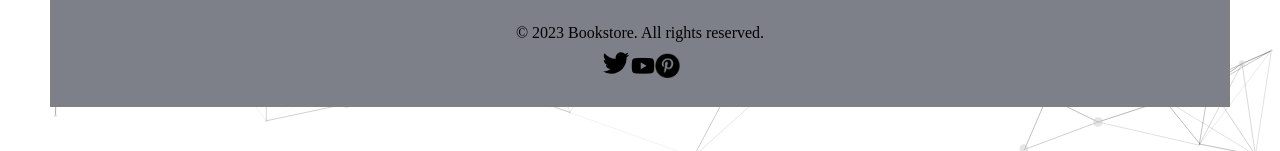
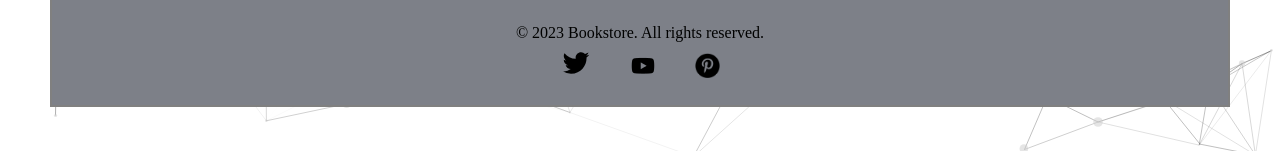
Before and after one commit to sezim06/diploma, a React (Create React App) app: page /products/1 in a window 1280 px wide. Shown: the part 883-1034 px from the top of the page. Built offline with nearby package versions, Linux system fonts and the light colour scheme; no server answers; the database is empty; a web font is replaced by a local one.

Commit message:
add paddin

```diff
--- a/src/components/Footer/Footer.css
+++ b/src/components/Footer/Footer.css
@@ -91,3 +91,7 @@ button[type="submit"] {
 .Footer.Main-nav{
   color: #000;
 }
+
+.link .icon{
+  padding: 20px;
+}
```
